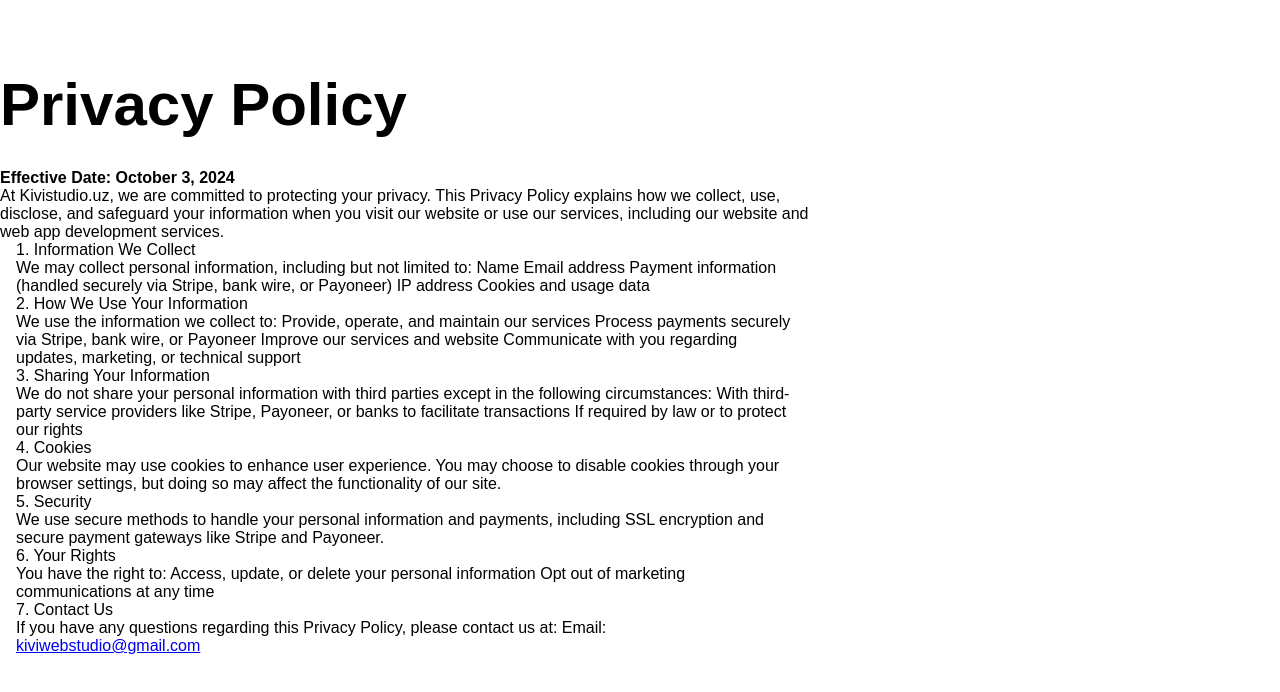
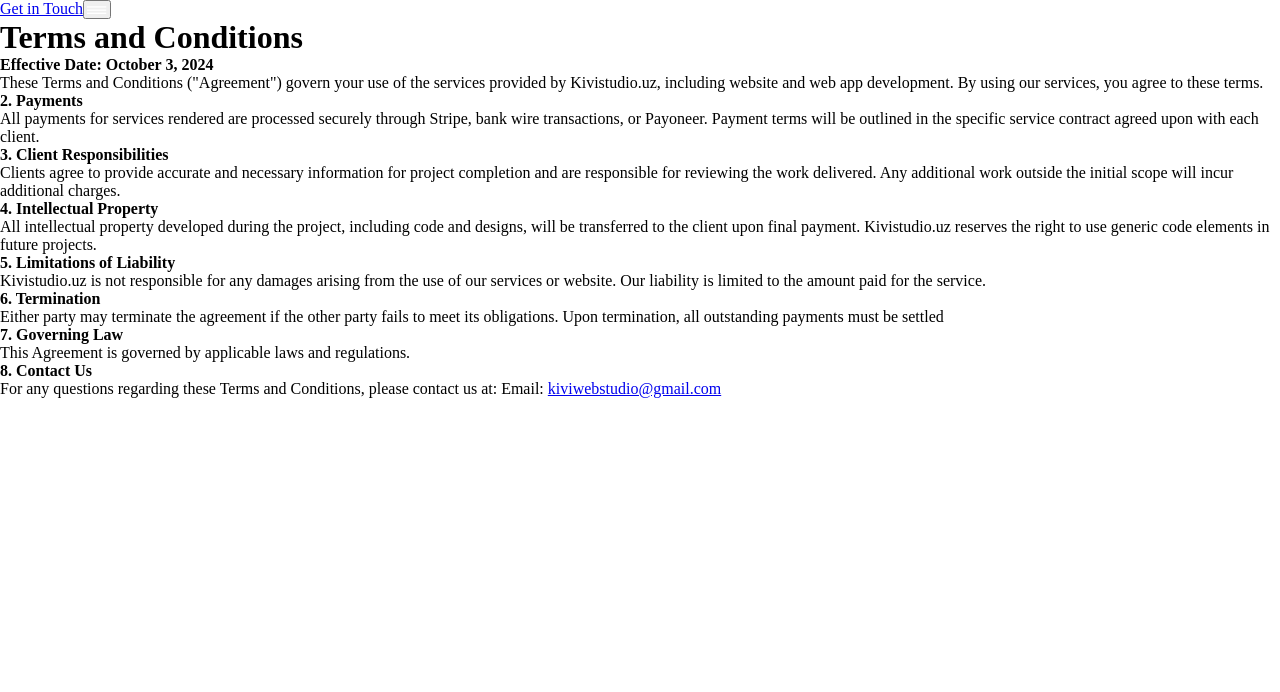
Before and after one commit to sanjarproductions/Kivi, a Next.js app: page /privacy in a window 1280 px wide. Shown: the top 692 px of the page. Built offline with nearby package versions, Linux system fonts and the light colour scheme.

Commit message:
inner pages template made, inshallah

```diff
--- /dev/null
+++ b/src/app/about/about.css
@@ -0,0 +1,48 @@
+a {
+    text-decoration: none;
+}
+
+.about {
+    font-family: "Plus Jakarta Sans", sans-serif;
+    background: #131313;
+    position: relative;
+    color: #fff;
+    height: 100vh;
+    text-align: center;
+}
+
+
+nav {
+    padding-top: 56px;
+}
+
+nav .container {
+    display: flex;
+    align-items: center;
+    justify-content: right;
+    gap: 28px;
+}
+
+nav a {
+    color: #fff;
+    border: 1px solid #137926;
+    border-radius: 38px;
+    padding: 14px 40px;
+    font-weight: 700;
+}
+
+nav button {
+    display: none;
+    background: #08B227;
+    border: none;
+    border-radius: 38px;
+    padding: 20px 15px;
+}
+
+.about main {
+    padding: 100px 0px;
+}
+
+.about main h1{
+    font-size: 60px;
+}
--- /dev/null
+++ b/src/app/contact/contact.css
@@ -0,0 +1,48 @@
+a {
+    text-decoration: none;
+}
+
+.contact {
+    font-family: "Plus Jakarta Sans", sans-serif;
+    background: #131313;
+    position: relative;
+    color: #fff;
+    height: 100vh;
+    text-align: center;
+}
+
+
+nav {
+    padding-top: 56px;
+}
+
+nav .container {
+    display: flex;
+    align-items: center;
+    justify-content: right;
+    gap: 28px;
+}
+
+nav a {
+    color: #fff;
+    border: 1px solid #137926;
+    border-radius: 38px;
+    padding: 14px 40px;
+    font-weight: 700;
+}
+
+nav button {
+    display: none;
+    background: #08B227;
+    border: none;
+    border-radius: 38px;
+    padding: 20px 15px;
+}
+
+.contact main {
+    padding: 100px 0px;
+}
+
+.contact main h1 {
+    font-size: 60px;
+}
--- /dev/null
+++ b/src/app/ourwork/ourwork.css
@@ -0,0 +1,48 @@
+a {
+    text-decoration: none;
+}
+
+.ourwork {
+    font-family: "Plus Jakarta Sans", sans-serif;
+    background: #131313;
+    position: relative;
+    color: #fff;
+    height: 100vh;
+    text-align: center;
+}
+
+
+nav {
+    padding-top: 56px;
+}
+
+nav .container {
+    display: flex;
+    align-items: center;
+    justify-content: right;
+    gap: 28px;
+}
+
+nav a {
+    color: #fff;
+    border: 1px solid #137926;
+    border-radius: 38px;
+    padding: 14px 40px;
+    font-weight: 700;
+}
+
+nav button {
+    display: none;
+    background: #08B227;
+    border: none;
+    border-radius: 38px;
+    padding: 20px 15px;
+}
+
+.ourwork main {
+    padding: 100px 0px;
+}
+
+.ourwork main h1{
+    font-size: 60px;
+}
--- a/src/app/privacy/page.jsx
+++ b/src/app/privacy/page.jsx
@@ -4,76 +4,54 @@
 const Privacy = () => {
   return (
     <>
-      <div className="privacy container">
-        <h1>Privacy Policy</h1>
-        <div className="privacy-desc">
-          <b>Effective Date: October 3, 2024</b>
-          <p>At Kivistudio.uz, we are committed to protecting your privacy. This Privacy Policy explains how we collect, use, disclose, and safeguard your information when you visit our website or use our services, including our website and web app development services.</p>
+       <nav>
+        <div className="container">
+          <a href='https://calendly.com/sanjar-coder/discovery-call' className='btn' target='_blank'>Get in Touch</a>
+          <button>
+            <img src="/img/burger-menu.svg" alt="Burger Menu" width={24} height={8} />
+          </button>
         </div>
-        <div className="content">
+      </nav>
+      <main>
+        <div className="container">
+          <h1>Terms and Conditions</h1>
+
+          <strong>Effective Date: October 3, 2024</strong>
+
+          <p>These Terms and Conditions (&quot;Agreement&quot;) govern your use of the services provided by Kivistudio.uz, including website and web app development. By using our services, you agree to these terms.</p>
 
           <div>
-            <span>1. Information We Collect</span>
-            <p>
-              We may collect personal information, including but not limited to:
-
-              Name
-              Email address
-              Payment information (handled securely via Stripe, bank wire, or Payoneer)
-              IP address
-              Cookies and usage data
-            </p>
+            <b>2. Payments</b>
+            <p> All payments for services rendered are processed securely through Stripe, bank wire transactions, or Payoneer. Payment terms will be outlined in the specific service contract agreed upon with each client.</p>
           </div>
-
           <div>
-            <span> 2. How We Use Your Information</span> <br />
-            We use the information we collect to:
-
-            Provide, operate, and maintain our services
-            Process payments securely via Stripe, bank wire, or Payoneer
-            Improve our services and website
-            Communicate with you regarding updates, marketing, or technical support
+            <b>3. Client Responsibilities</b>
+            <p>Clients agree to provide accurate and necessary information for project completion and are responsible for reviewing the work delivered. Any additional work outside the initial scope will incur additional charges.</p>
           </div>
-
           <div>
-            <span>3. Sharing Your Information</span>
-            <p>
-              We do not share your personal information with third parties except in the following circumstances:
-
-              With third-party service providers like Stripe, Payoneer, or banks to facilitate transactions
-              If required by law or to protect our rights
-            </p>
+            <b>4. Intellectual Property</b>
+            <p>All intellectual property developed during the project, including code and designs, will be transferred to the client upon final payment. Kivistudio.uz reserves the right to use generic code elements in future projects.</p>
           </div>
-
           <div>
-            <span>4. Cookies</span>
-            <p>Our website may use cookies to enhance user experience. You may choose to disable cookies through your browser settings, but doing so may affect the functionality of our site.</p>
+            <b>5. Limitations of Liability</b>
+            <p>Kivistudio.uz is not responsible for any damages arising from the use of our services or website. Our liability is limited to the amount paid for the service.</p>
           </div>
-
           <div>
-            <span>5. Security</span>
-            <p>
-              We use secure methods to handle your personal information and payments, including SSL encryption and secure payment gateways like Stripe and Payoneer.
-            </p>
+            <b>6. Termination</b>
+            <p>Either party may terminate the agreement if the other party fails to meet its obligations. Upon termination, all outstanding payments must be settled </p>
           </div>
-
           <div>
-            <span>6. Your Rights</span>
-            <p>
-              You have the right to:
-              Access, update, or delete your personal information
-              Opt out of marketing communications at any time</p>
+            <b>7. Governing Law</b>
+            <p> This Agreement is governed by applicable laws and regulations.</p>
           </div>
-
           <div>
-            <span>7. Contact Us</span>
-            <p>
-              If you have any questions regarding this Privacy Policy, please contact us at:
+            <b>8. Contact Us</b>
+            <p>For any questions regarding these Terms and Conditions, please contact us at:
               Email: <a href="mailto:kiviwebstudio@gmail.com">kiviwebstudio@gmail.com</a>
             </p>
           </div>
         </div>
-      </div>
+      </main>
     </>
   )
 }
--- /dev/null
+++ b/src/app/testimonials/testimonials.css
@@ -0,0 +1,48 @@
+a {
+    text-decoration: none;
+}
+
+.testimonials {
+    font-family: "Plus Jakarta Sans", sans-serif;
+    background: #131313;
+    position: relative;
+    color: #fff;
+    height: 100vh;
+    text-align: center;
+}
+
+
+nav {
+    padding-top: 56px;
+}
+
+nav .container {
+    display: flex;
+    align-items: center;
+    justify-content: right;
+    gap: 28px;
+}
+
+nav a {
+    color: #fff;
+    border: 1px solid #137926;
+    border-radius: 38px;
+    padding: 14px 40px;
+    font-weight: 700;
+}
+
+nav button {
+    display: none;
+    background: #08B227;
+    border: none;
+    border-radius: 38px;
+    padding: 20px 15px;
+}
+
+.testimonials main {
+    padding: 100px 0px;
+}
+
+.testimonials main h1{
+    font-size: 60px;
+}
```
Also changed, not shown: src/app/about/page.jsx (added, +27 -0 lines), src/app/contact/page.jsx (added, +27 -0 lines), src/app/ourwork/page.jsx (added, +27 -0 lines), src/app/terms/page.jsx (+29 -51 lines), src/app/testimonials/page.jsx (added, +27 -0 lines), public/img/mclaren.jpg (deleted), src/app/ourwork-detailed/ourwork-detailed.css (added), src/app/ourwork-detailed/page.jsx (added).
